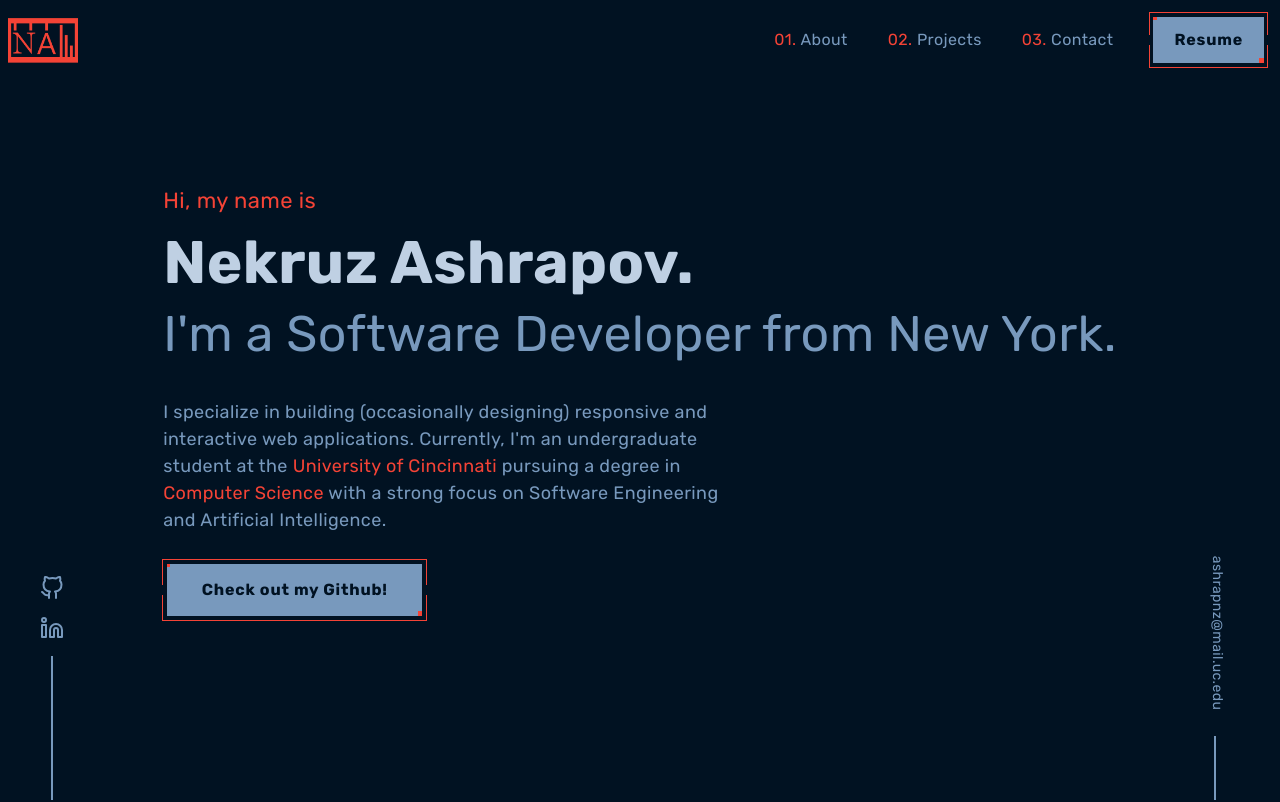
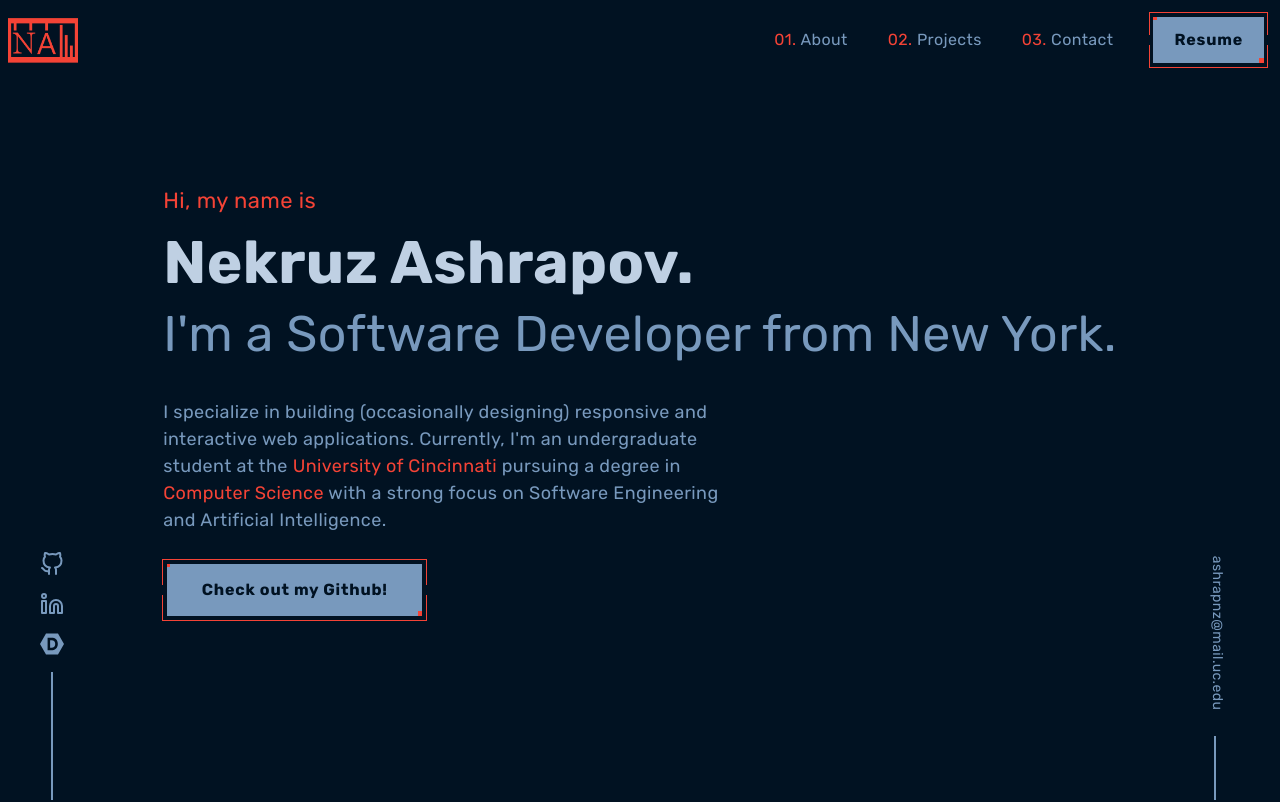
Before and after one commit to NekruzAsh/MyPortfolio, a Next.js app: page / in a window 1280 px wide. Shown: the top 802 px of the page. Built offline with nearby package versions, Linux system fonts and the light colour scheme.

Commit message:
added a new devpost link to author's profile for the social links.

```diff
--- a/app/components/SocialLinks.jsx
+++ b/app/components/SocialLinks.jsx
@@ -1,5 +1,6 @@
 import React from 'react'
 import { FiGithub, FiLinkedin} from "react-icons/fi";
+import { SiDevpost } from "react-icons/si";
 
 const SocialLinks = () => {
   return (
@@ -11,10 +12,13 @@ const SocialLinks = () => {
       <a href="https://www.linkedin.com/in/nekruzash/" target="_blank" className='text-[#7899BD] hover:text-[#f44336] hover:translate-y-[-4px] duration-500'>
       <FiLinkedin size={24} />
       </a>
-      <div className="border-l-2 border-[#7899BD] h-36"></div>
+      <a href="https://devpost.com/NekruzAsh?ref_content=user-portfolio&ref_feature=portfolio&ref_medium=global-nav" target="_blank" className='text-[#7899BD] hover:text-[#f44336] hover:translate-y-[-4px] duration-500'>
+      <SiDevpost size={24} />
+      </a>
+      <div className="border-l-2 border-[#7899BD] h-32"></div>
     </div>
     <div className="fixed right-[-12px] bottom-0 space-y-4 flex flex-col items-center text-center max-md:hidden">
-      <div className='rotate-90 mb-[75px] pb-1 text-sm text-[#7899BD] hover:cursor-pointer hover:text-[#f44336] hover:translate-y-[-4px] duration-500'>
+      <div className='rotate-90 mb-[75px] pb-1 text-sm text-[#7899BD] hover:text-[#f44336] hover:translate-y-[-4px] duration-500'>
           <p><a href="mailto:ashrapnz@mail.uc.edu" >ashrapnz@mail.uc.edu</a></p>
       </div>
       <div className="border-l-2 border-[#7899BD] h-16"></div>
```
